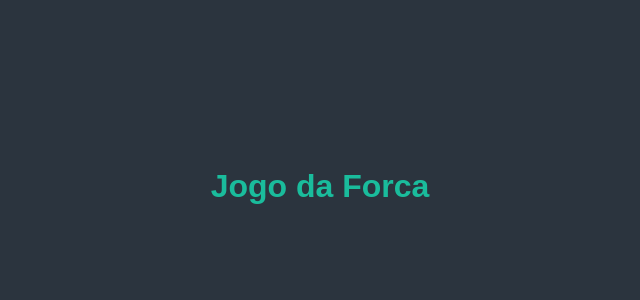
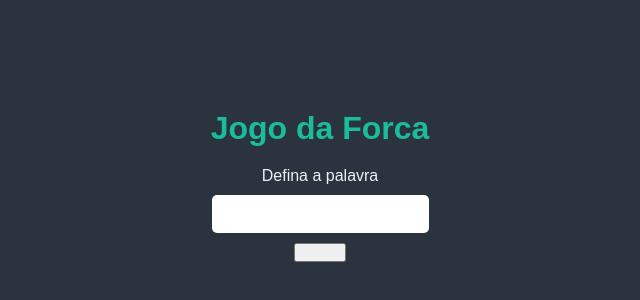
Before and after one commit to Emerson-lab/jogo-da-forca, a Vue app: page / in a window 1280 px wide. Shown: the part 214-514 px from the top of the page, without its empty margins (320-960 px from the left). Built offline with nearby package versions, Linux system fonts and the light colour scheme.

Commit message:
add form

```diff
--- a/src/App.vue
+++ b/src/App.vue
@@ -1,15 +1,28 @@
 <template>
   <div id="app">
     <h1>Jogo da Forca</h1>
+    <section id="inicio" v-if="tela === 'inicio'">
+      <Formulario />
+    </section>
+    <section id="jogo" v-if="tela === 'jogo'">Jogo</section>
   </div>
 </template>
 
 <script>
 import "./css/global.css";
 
+import Formulario from "./components/Formulario";
+
 export default {
   name: "App",
-  components: {},
+  data() {
+    return {
+      tela: "inicio",
+    };
+  },
+  components: {
+    Formulario,
+  },
 };
 </script>
 
--- /dev/null
+++ b/src/components/Formulario.vue
@@ -0,0 +1,34 @@
+<template>
+  <div class="formulario">
+    <div class="formulario-title">Defina a palavra</div>
+    <input type="text" class="formulario-input" />
+    <button>Próximo</button>
+  </div>
+</template>
+
+<script>
+export default {
+  name: "Formulario",
+};
+</script>
+
+<style scoped>
+.formulario {
+  display: flex;
+  flex-direction: column;
+  align-items: center;
+  text-align: center;
+  justify-content: center;
+  margin-top: 20px;
+}
+
+.formulario-input {
+  padding: 10px 5px;
+  border: 0;
+  border-radius: 5px;
+  margin: 10px 0px;
+  text-align: center;
+  color: var(--color-text-dark);
+  font-size: 16px;
+}
+</style>
```
